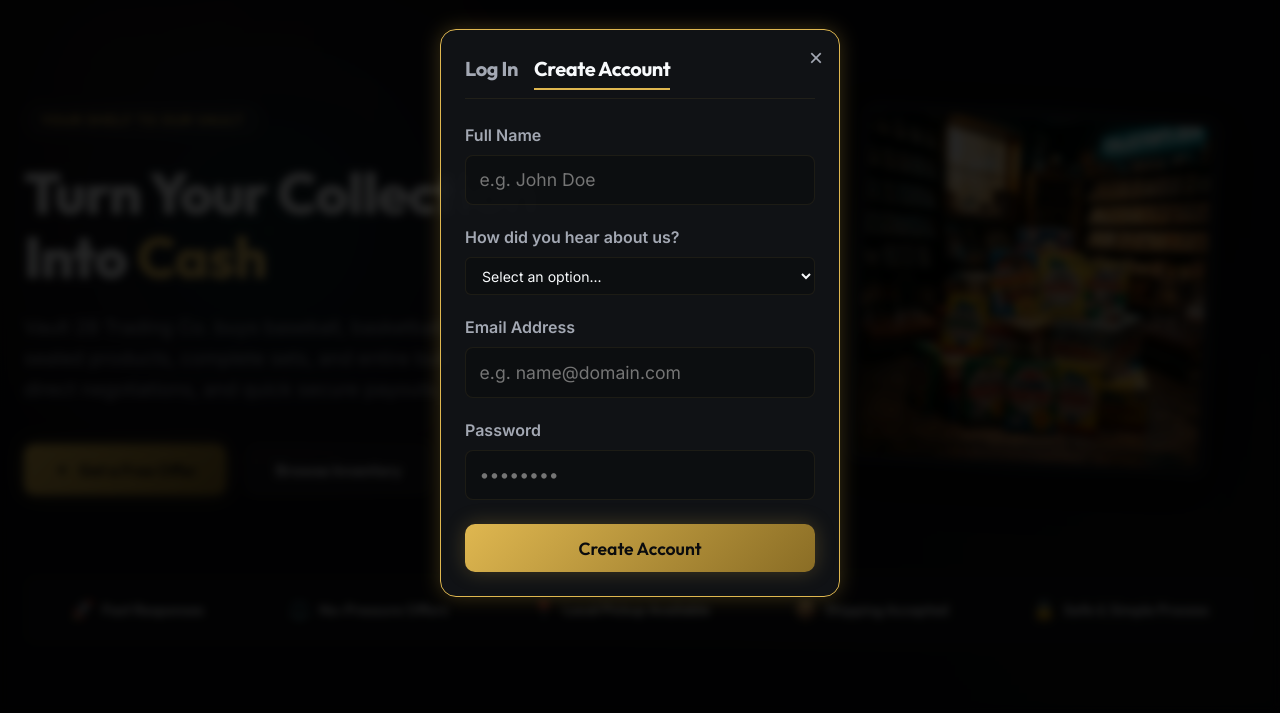
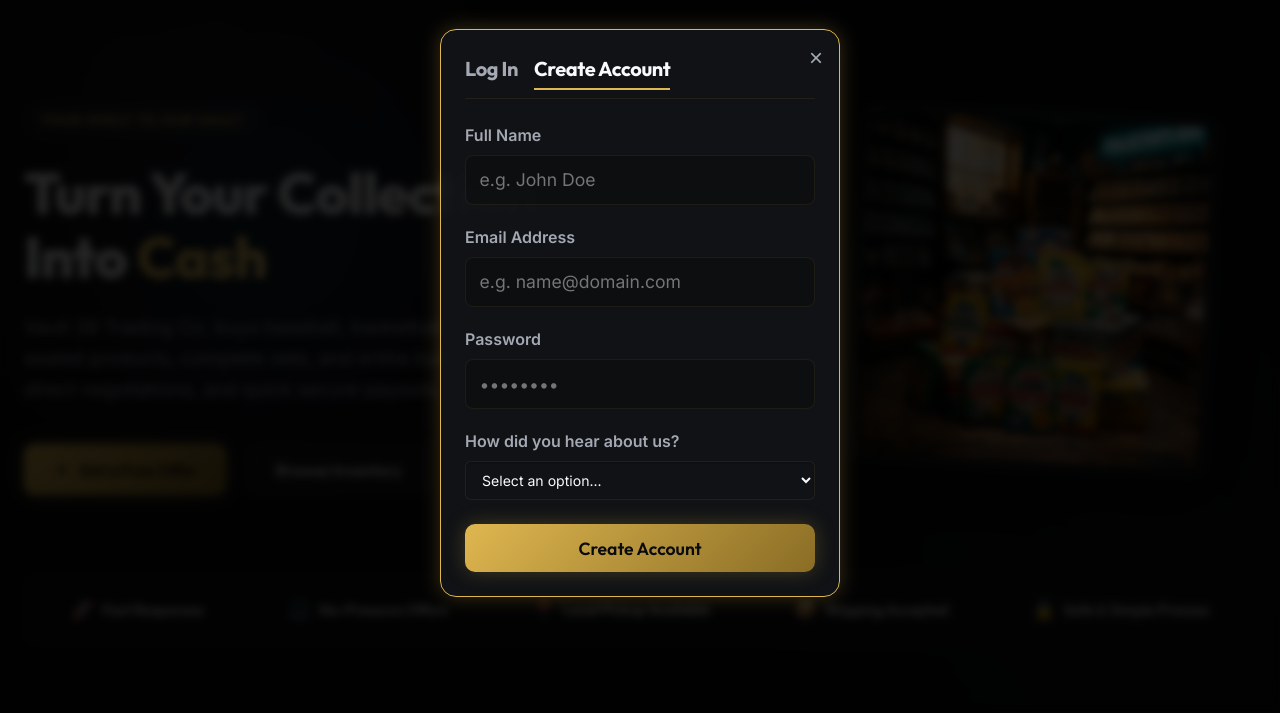
Before and after one commit to lshaver5128/Vault28, a website: page index.html in a window 1280 px wide. Both pictures are taken after a click on the button "Register". Shown: the part 87-800 px from the top of the page. Drawn offline with Linux system fonts and the light colour scheme; no server answers.

Commit message:
Reposition referral dropdown to bottom of form and apply solid background styles to options

```diff
--- a/index.html
+++ b/index.html
@@ -1439,25 +1439,12 @@ const firebaseConfig = {
                     <input type="text" id="auth-name" placeholder="e.g. John Doe">
                 </div>
 
-                <!-- Referral source (Signup only) -->
-                <div class="form-group" id="auth-referral-group" style="display: none;">
-                    <label for="auth-referral">How did you hear about us?</label>
-                    <select id="auth-referral" style="padding: 0.55rem 0.75rem; background: rgba(0,0,0,0.2); border: 1px solid var(--border-color); border-radius: 6px; color: var(--text-primary); font-size: 0.88rem; width: 100%; outline: none; cursor: pointer;">
-                        <option value="" disabled selected>Select an option...</option>
-                        <option value="Google">Google Search</option>
-                        <option value="Facebook">Facebook</option>
-                        <option value="Instagram">Instagram</option>
-                        <option value="Friends/Family">Friends / Family</option>
-                        <option value="Other">Other Source</option>
-                    </select>
-                </div>
-
                 <div class="form-group">
                     <label for="auth-email">Email Address</label>
                     <input type="email" id="auth-email" placeholder="e.g. name@domain.com" required>
                 </div>
 
-                <div class="form-group" style="margin-bottom: 1.5rem;">
+                <div class="form-group" style="margin-bottom: 1.25rem;">
                     <label for="auth-password">Password</label>
                     <input type="password" id="auth-password" placeholder="••••••••" required minlength="8">
 
@@ -1471,6 +1458,19 @@ const firebaseConfig = {
                     </div>
                 </div>
 
+                <!-- Referral source (Signup only) -->
+                <div class="form-group" id="auth-referral-group" style="display: none; margin-bottom: 1.5rem;">
+                    <label for="auth-referral">How did you hear about us?</label>
+                    <select id="auth-referral" style="padding: 0.55rem 0.75rem; background: var(--bg-secondary); border: 1px solid var(--border-color); border-radius: 6px; color: var(--text-primary); font-size: 0.88rem; width: 100%; outline: none; cursor: pointer; box-shadow: inset 0 1px 2px rgba(0,0,0,0.3);">
+                        <option value="" disabled selected style="background-color: #121624; color: #888;">Select an option...</option>
+                        <option value="Google" style="background-color: #121624; color: #ffffff;">Google Search</option>
+                        <option value="Facebook" style="background-color: #121624; color: #ffffff;">Facebook</option>
+                        <option value="Instagram" style="background-color: #121624; color: #ffffff;">Instagram</option>
+                        <option value="Friends/Family" style="background-color: #121624; color: #ffffff;">Friends / Family</option>
+                        <option value="Other" style="background-color: #121624; color: #ffffff;">Other Source</option>
+                    </select>
+                </div>
+
                 <button type="submit" class="btn btn-primary" id="btn-auth-submit" style="width: 100%;">Log In</button>
             </form>
         </div>
@@ -1549,6 +1549,6 @@ const firebaseConfig = {
     <script src="https://www.gstatic.com/firebasejs/10.8.0/firebase-auth-compat.js"></script>
     <script src="https://www.gstatic.com/firebasejs/10.8.0/firebase-firestore-compat.js"></script>
 
-    <script src="/app.js?v=5"></script>
+    <script src="/app.js?v=6"></script>
 </body>
 </html>
```
